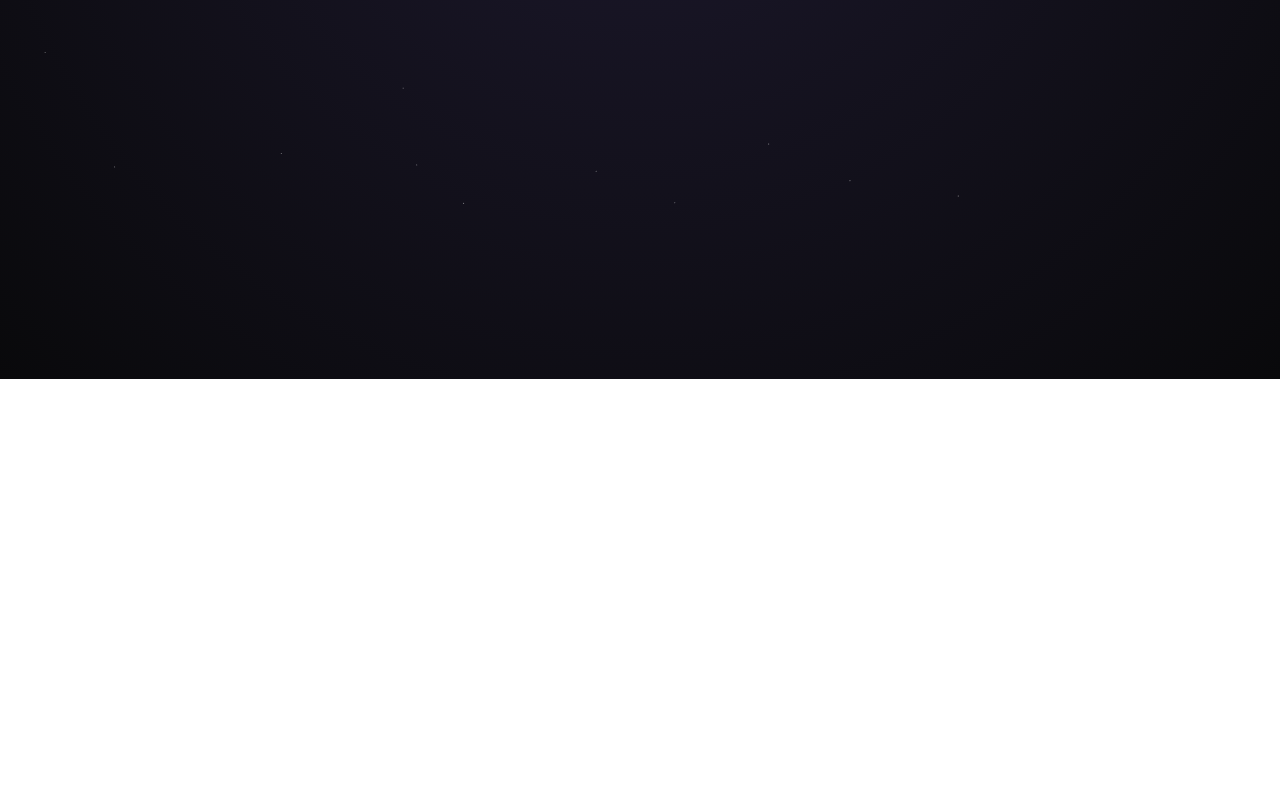
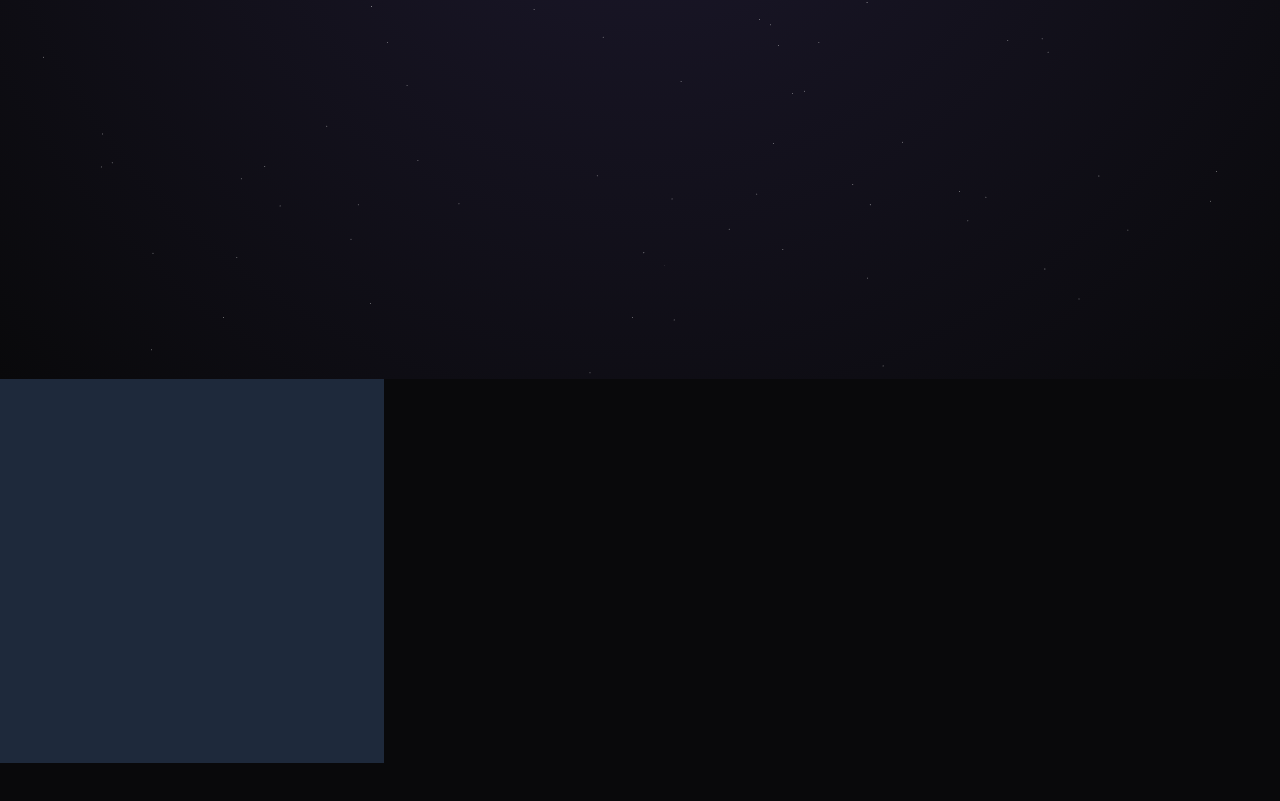
Before and after one commit to jeong-hoi-seok/portfolio, a Next.js app: page / in a window 1280 px wide. Shown: the part 261-1062 px from the top of the page. Before the commit the page ends 800 px from the top, so only its background shows below. Built offline with nearby package versions, Linux system fonts and the light colour scheme.

Commit message:
[개발] - 스크롤 감지 fade 컴포넌트 개발

```diff
--- a/src/app/page.tsx
+++ b/src/app/page.tsx
@@ -1,10 +1,12 @@
 //componetns
 import DustEffect from '@/components/DustEffect';
+import ScrollAnimation from '@/components/ScrollAnimation';
 
 const Home = () =>
 {
     return (
-        <div className='bg-slate-950 h-full'
+        <>
+            <div
                 style={{
                     background: 'radial-gradient(at center 0%, #1d192e, #09090b)',
                 }}
@@ -16,6 +18,12 @@ const Home = () =>
                     particleMaxSize={0.9}
                 />
             </div>
+            <div style={{height: '1000px', backgroundColor: '#09090b'}}>
+                <ScrollAnimation>
+                    <div className='w-96 h-96 bg-slate-800'/>
+                </ScrollAnimation>
+            </div>
+        </>
     );
 };
 
--- /dev/null
+++ b/src/components/ScrollAnimation.tsx
@@ -0,0 +1,61 @@
+'use client';
+import React, { useCallback } from 'react';
+
+interface IScrollAnimationProps extends React.HTMLAttributes<HTMLDivElement> {
+    threshold?: number;
+    children?: React.ReactNode;
+}
+
+const ScrollAnimation: React.FC<IScrollAnimationProps> = (props) =>
+{
+    const {
+        className,
+        threshold = 0.8,
+        children,
+        ...rest
+    } = props;
+    //ref
+    const dom = React.useRef<HTMLDivElement | null>(null);
+
+    const observerEvent: IntersectionObserverCallback = useCallback((entrise) =>
+    {
+        entrise.forEach(entry =>
+        {
+            if(entry.isIntersecting)
+            {
+                if(dom.current)
+                {
+                    dom.current.classList.add('scroll-animation-fade-up-visible');
+                }
+            }
+        });
+    }, []);
+
+    React.useEffect(() =>
+    {
+        const el = dom.current;
+
+        if(el)
+        {
+            const observer = new IntersectionObserver(observerEvent, {threshold: threshold});
+            observer.observe(el);
+
+            return () =>
+            {
+                observer && observer.disconnect();
+            };
+        }
+    }, [observerEvent, threshold]);
+
+    return (
+        <div
+            {...rest}
+            ref={dom}
+            className={`scroll-animation-fade-up ${className || ''}`}
+        >
+            {children && children}
+        </div>
+    );
+};
+
+export default ScrollAnimation;
--- a/src/styles/globals.css
+++ b/src/styles/globals.css
@@ -22,4 +22,14 @@ body {
     .text-balance {
         text-wrap: balance;
     }
+
+    .scroll-animation-fade-up {
+        @apply opacity-0;
+        @apply translate-y-4;
+        transition: opacity cubic-bezier(.33,1,.68,1) .6s, transform cubic-bezier(.33,1,.68,1) .8s;
+    }
+    .scroll-animation-fade-up-visible {
+        @apply opacity-100;
+        @apply translate-y-0;
+    }
 }
```
Lines whose indentation alone changed are shown as unchanged.
